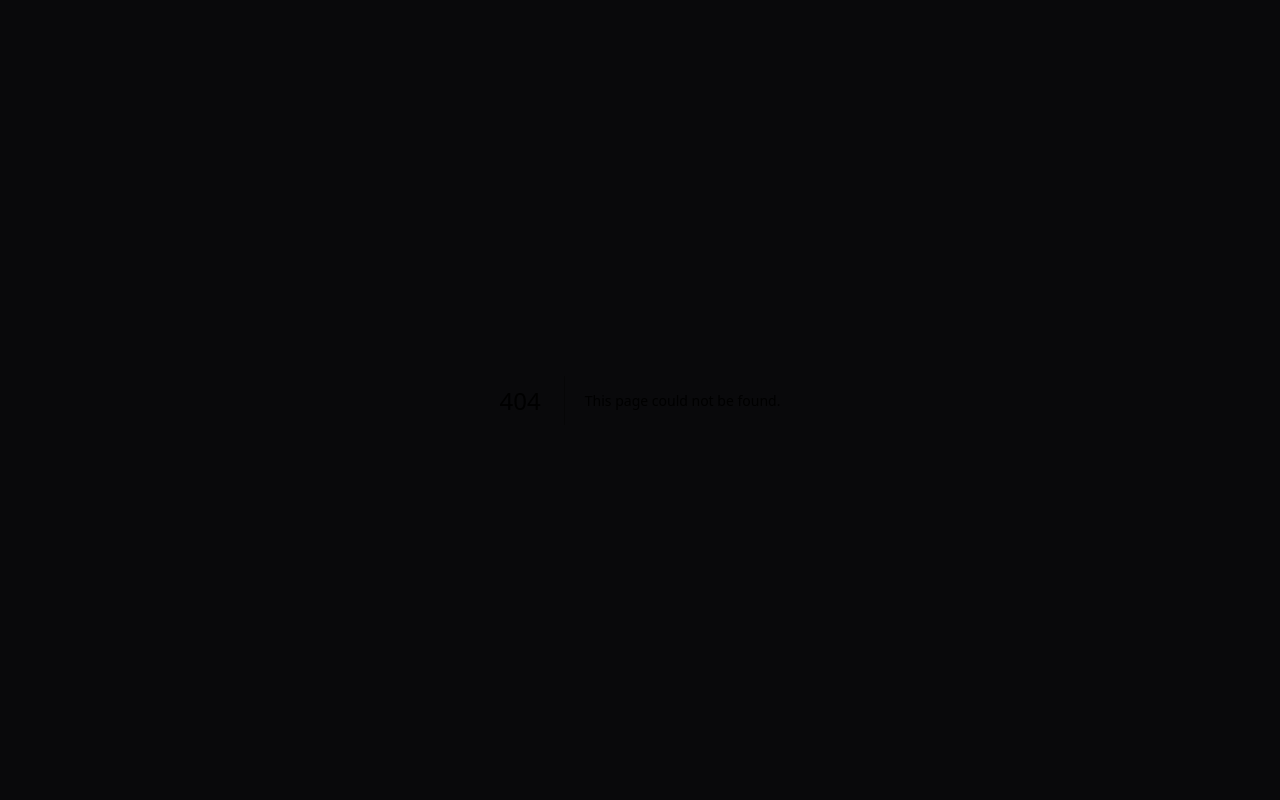
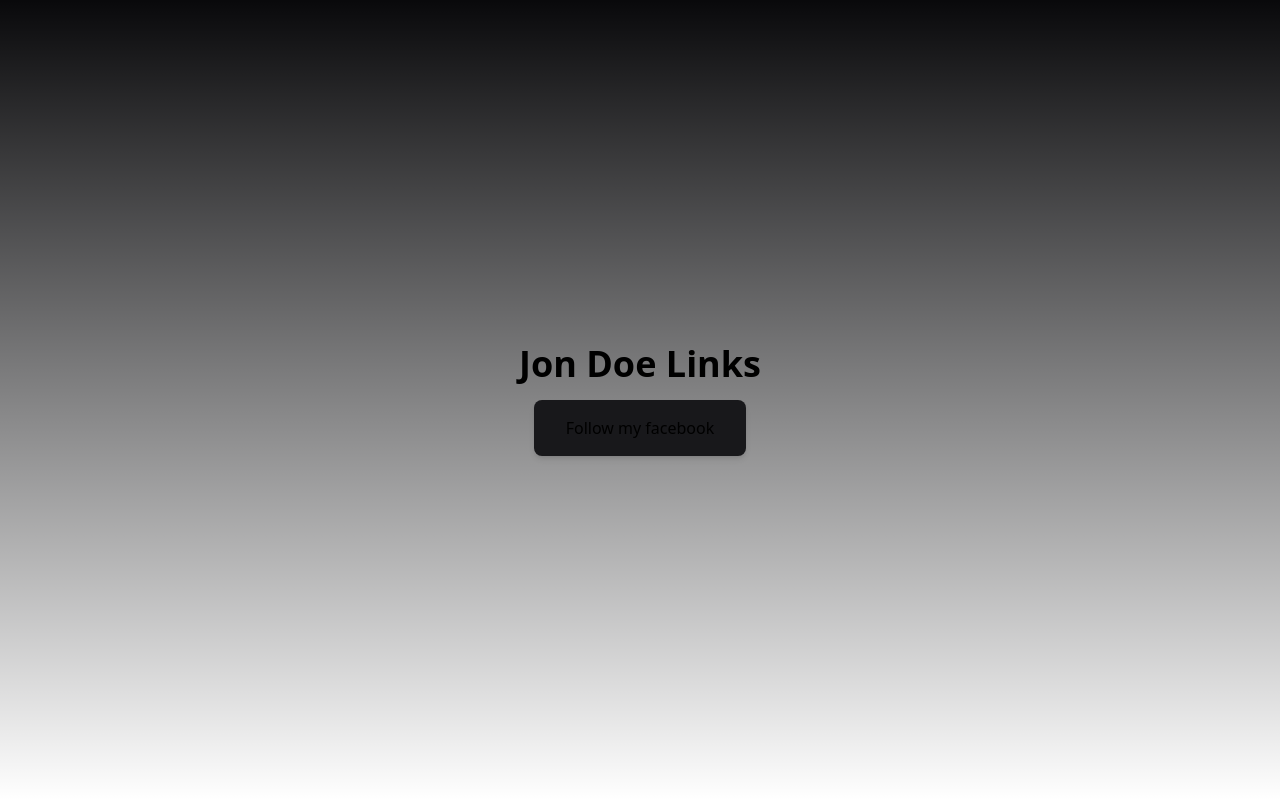
Before and after one commit to maricd7/PathFinder, a Next.js app in the folder pathfinder/: page /links in a window 1280 px wide. Before the commit this address had no page. Built offline with nearby package versions, Linux system fonts and the light colour scheme.

Commit message:
creating links page and desing of link component

```diff
--- a/pathfinder/package.json
+++ b/pathfinder/package.json
@@ -9,11 +9,12 @@
     "lint": "next lint"
   },
   "dependencies": {
+    "next": "14.1.0",
     "react": "^18",
-    "react-dom": "^18",
-    "next": "14.1.0"
+    "react-dom": "^18"
   },
   "devDependencies": {
+    "@iconify/react": "^4.1.1",
     "autoprefixer": "^10.0.1",
     "postcss": "^8",
     "tailwindcss": "^3.3.0"
--- /dev/null
+++ b/pathfinder/src/app/components/LinkComponent/LinkComponent.js
@@ -0,0 +1,10 @@
+import Link from 'next/link'
+import React from 'react'
+
+export default function LinkComponent({text,link,}) {
+  return (
+    <div className='px-8 py-4 rounded-lg bg-zinc-900 shadow-md'>
+        <Link href={link}>{text}</Link>
+    </div>
+  )
+}
--- /dev/null
+++ b/pathfinder/src/app/components/LinkComponent/index.js
@@ -0,0 +1 @@
+export * from "./LinkComponent";
--- a/pathfinder/src/app/components/index.js
+++ b/pathfinder/src/app/components/index.js
@@ -1,3 +1,4 @@
 export * from "./common";
 export * from "./LoginComponent";
 export * from "./RegisterComponent";
+export * from "./LinkComponent";
--- /dev/null
+++ b/pathfinder/src/app/links/page.js
@@ -0,0 +1,14 @@
+import React from 'react'
+import Heading from '../components/common/Heading/Heading'
+import LinkComponent from '../components/LinkComponent/LinkComponent'
+
+function Links() {
+  return (
+    <div className='flex flex-col gap-4 justify-center items-center h-full'>
+        <Heading text='Jon Doe Links'/>
+        <LinkComponent text='Follow my facebook' link='https://www.facebook.com'/>
+    </div>
+  )
+}
+
+export default Links
```
Also changed, not shown: 1 other file (tests, documents, lock files or other folders).
